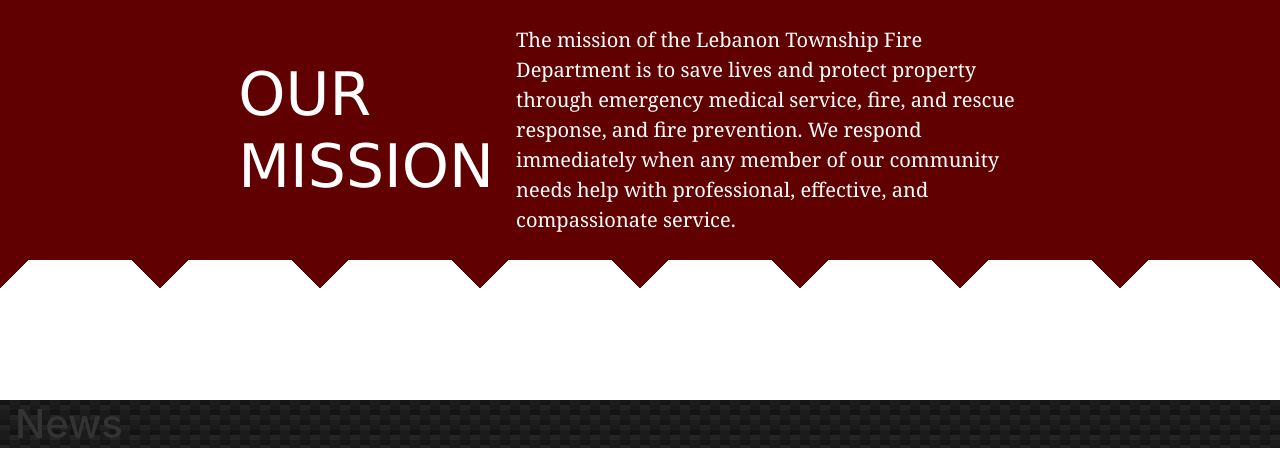
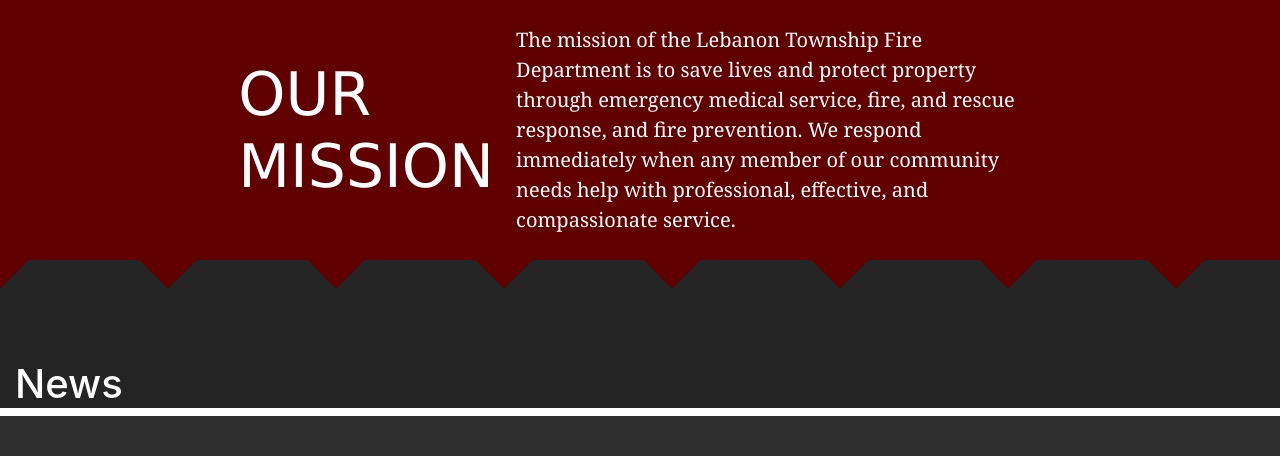
Before and after one commit to ymmahmoud/LTFDWeb, a PHP site: page / in a window 1280 px wide. Shown: the part 801-1257 px from the top of the page. After the commit the page ends 1217 px from the top, so only its background shows below. Run offline with PHP 8.4, Linux system fonts and the light colour scheme; some libraries are stand-ins or nearby versions.

Commit message:
Fixed columns

```diff
--- a/index.html
+++ b/index.html
@@ -73,7 +73,7 @@
             </div>
         </div>
     </header>
-    <div class="container-fluid red">
+    <div class="container-fluid col-lg-12 red">
             <div class="col-lg-8 mx-auto body">
                 <div class="row">
                     <h1 id="mission" class="col-lg-4">OUR MISSION</h1>
@@ -84,11 +84,9 @@
                 </div>
             </div>
         </div>
-    <div id="slash-1" class="col-lg-12 uk-section-default uk-section"></div>
-    <div class="container-fluid news">
-        <div>
-            <h1>News</h1>
-        </div>
+        <div id="slash-1" class="col-lg-12 section"></div>
+        <div class="container-fluid section">
+            <h1 class="text-align-center">News</h1>
             <!-- <div class="row">
             <div class="col-lg-3 mx-auto body">
                 <h1>Calls for Service</h1>
@@ -117,6 +115,7 @@
                 <h1>Calendar</h1>
             </div>
         </div> -->
+        </div>
     </div>
     <!-- <footer>
             <div class="uk-section-primary uk-section uk-position-bottom">
--- a/resources/stylesheet.css
+++ b/resources/stylesheet.css
@@ -102,12 +102,20 @@
 
 #slash-1 {
     background-image: linear-gradient(135deg, rgb(97,0,0) 20px, transparent 17px), linear-gradient(-135deg, rgb(97,0,0) 20px, transparent 17px);
-    background-size: 10em 11em;
+    background-size: 10.5em 11em;
     background-repeat: repeat-x;
     height: 100px;
 }
 
-.news{
+.section{
+    background-color: #242424 !important;
+}
+
+h1{
+    color: white !important;
+}
+
+.ish{
     background:
 linear-gradient(27deg, #151515 5px, transparent 5px) 0 5px,
 linear-gradient(207deg, #151515 5px, transparent 5px) 10px 0px,
```
Lines whose indentation alone changed are shown as unchanged.
